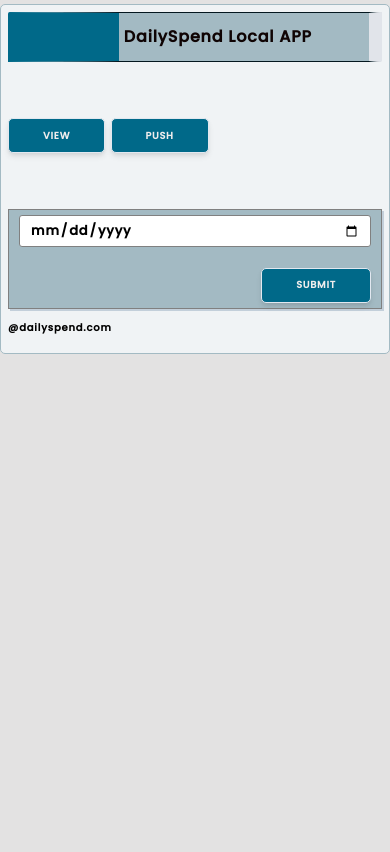
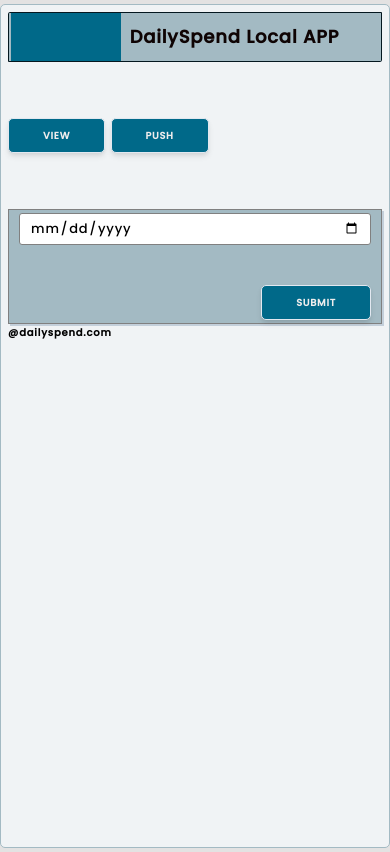
Before and after one commit to arjunaNR-gf/DailySpendLocal, a React (Create React App) app: page / in a window 390 px wide. Built offline with nearby package versions, Linux system fonts and the light colour scheme.

Commit message:
added backed service

```diff
--- a/package.json
+++ b/package.json
@@ -7,6 +7,7 @@
     "@testing-library/jest-dom": "^5.17.0",
     "@testing-library/react": "^13.4.0",
     "@testing-library/user-event": "^13.5.0",
+    "axios": "^1.7.7",
     "mongodb": "^6.9.0",
     "react": "^18.3.1",
     "react-dom": "^18.3.1",
--- a/src/App.css
+++ b/src/App.css
@@ -10,6 +10,7 @@
   letter-spacing: 0.8px;
   box-sizing: border-box;
   line-height: 170%;
+  margin: 0;
 }
 
 body {
@@ -28,7 +29,6 @@
   display: flex;
   flex-direction: column;
   background-color: rgb(240, 243, 245);
-  overflow: hidden;
   position: relative
 }
 
@@ -42,17 +42,36 @@
   border: 1.5px solid #04171f;
   border-radius: 0.125rem 0;
   background-color: #a3bac3;
-  border-left: 8.245rem solid#006989;
-  border-right: 1rem solid #e1e4ea;
+  overflow: hidden;
+  /* border-left: 8.245rem solid#006989;
+  border-right: 1rem solid #e1e4ea; */
 }
 
-.dailyspend--head>h4 {
+.dailyspend--head>div:nth-child(1) {
+  width: 40%;
+  background-color: #006989;
+  height: inherit;
+
+}
+
+.dailyspend--head>div:nth-child(2) {
+
+  width: 60%;
+  background-color: #a3bac3;
+  height: inherit;
+  padding: 0 0.625rem;
+  display: flex;
+  flex-direction: row;
+  align-items: center;
+}
+
+.dailyspend--head>div:nth-child(2)>h4 {
   width: 100%;
   color: rgb(15, 4, 4);
   border-radius: 13px 0;
   font-weight: bolder;
-  font-size: 16px;
-  padding: 0.234rem;
+  font-size: 18px !important;
+
 }
 
 
@@ -81,7 +100,7 @@
   outline: 0;
   font-size: 13px;
   letter-spacing: 0.8px;
-  font-weight: bold;
+
 }
 
 button {
@@ -140,7 +159,6 @@
   background-color: #F5F5F5;
   border: 1px solid #d7cdcd;
   box-shadow: 0 4px 6px -1px rgba(0, 0, 0, 0.1), 0 2px 4px -1px rgba(0, 0, 0, 0.06);
-
   border-radius: 4px 0;
   color: #3B3C3E;
   height: 150px;
@@ -261,11 +279,22 @@
     box-sizing: border-box;
   }
 
+  .dailyspend--main--app{
+    height: 100vh;
+  }
 
   .dailyspend--add--item-block {
     flex-direction: column;
     align-items: flex-end;
-    height: 100px;
+    height: 115px;
+  }
+
+  .dailyspend--head>div:nth-child(1) {
+    width: 30%;
+  }
+
+  .dailyspend--head>div:nth-child(2) {
+    width: 70%;
   }
 
   input {
--- a/src/App.js
+++ b/src/App.js
@@ -1,9 +1,15 @@
-import logo from './logo.svg';
 import './App.css';
 import { useEffect, useState } from 'react';
-import { toBeEmpty } from '@testing-library/jest-dom/dist/matchers';
+import { pushSpendMoney } from './ServiceForBackEnd/Api/DailySpendLocalApi';
+
+
+
 
 function App() {
+
+  useEffect(() => {
+
+  }, [])
 
   const [btnText, setBtnText] = useState('SUBMIT')
   const [inputText, setInputText] = useState('date')
@@ -26,12 +32,49 @@
   { ID: 'ZT', Name: 'ZOMATO' },
   ])
 
+  const [notification, setNotification] = useState({ activeStatus: false, subject: '' })
+
   const [localDB, setLocalDb] = useState([])
 
   const [pushMenu, setPushMenu] = useState('')
 
   useEffect(() => {
   })
+
+  const OnclickSubmit = () => {
+    if (item.Item_Name !== '' && item.Item_Date !== '' && item.Spent_Price !== '') {
+      let desID = SpentOnList.filter((itm) => itm.Name === item.Item_Name)[0].ID
+      const idata = { Amount: parseInt(item.Spent_Price), Date: new Date(item.Item_Date), Description: desID }
+
+
+      pushSpendMoney(idata).then(res => {
+        if (res.data.result === "Saved") {
+          setNotification((prevStatus) => ({
+            ...prevStatus,
+            activeStatus: true,
+            subject: 'Push is Successful!!!!!'
+          }))
+        }
+        else {
+          setNotification((prevStatus) => ({
+            ...prevStatus,
+            activeStatus: true,
+            subject: 'Error!!!'
+          }))
+        }
+      }).catch((err) => {
+        setNotification((prevStatus) => ({
+          ...prevStatus,
+          activeStatus: true,
+          subject: 'service not available'
+        }))
+      })
+    }
+    else {
+      setNotification({ activeStatus: true, subject: 'Please fill all details' })
+    }
+    // setNotification(true)
+  }
 
   const fetch_local_db_data = () => {
     if (JSON.parse(localStorage?.getItem('spenddaily')) != null) {
@@ -113,10 +156,11 @@
     // db[guid_ID] = []
     db['spendByDay'] = db['spendByDay'] ?? []
     db['spendByDay'].push(item)
+    OnclickSubmit();
     //clearing the item  and set for next round][]
     setTimeout(() => {
       Clear_data()
-    }, 10);
+    }, 20);
   }
 
   const Change_Context = (txtPlaceHolder, txtInput, idInput,) => {
@@ -148,7 +192,12 @@
 
     <div className='dailyspend--main--app'>
       <div className='dailyspend--head'>
-        <h4>DailySpend Local  APP</h4>
+        <div>
+
+        </div>
+        <div>
+          <h4>DailySpend Local  APP</h4>
+        </div>
       </div>
 
       <div className='pushMenu'>
@@ -206,6 +255,7 @@
 
       <div className='dailyspend--add--item-block'>
         <input type={inputText} id={inputID} placeholder={inputPlaceHolder}></input>
+
         {dropdown_screen_on() == true ?
           <div className='spendList_display_screen'>
             {
@@ -213,18 +263,16 @@
                 return <tr key={index + 'item'} onClick={() => apply_pay_name(item.ID)}>{item.Name}</tr>
               })
             }
-          </div> : ''}
+
+          </div>
+
+          : ''}
+           <p>{notification.subject}</p>
 
         {push_ready_verification() == true ?
           <button onClick={() => { push_Db() }}>PUSH</button> :
           <button onClick={(e) => { on_submit_item(e) }}>{btnText}</button>}
       </div>
-
-
-
-
-
-
       <p>@dailyspend.com</p>
 
     </div>
--- /dev/null
+++ b/src/ServiceForBackEnd/Api/ApiConfig.js
@@ -0,0 +1,9 @@
+import axios from "axios";
+const ClientApi = axios.create({
+    baseURL: 'https://localhost:7062/',
+    headers: {
+        'Accept': 'application/json',
+        //'Authorization': 'token <your-token-here>
+    }
+});
+export default ClientApi;
--- /dev/null
+++ b/src/ServiceForBackEnd/Api/DailySpendLocalApi.js
@@ -0,0 +1,7 @@
+import ClientApi from "./ApiConfig";
+
+const pushSpendMoney = (data) => {
+    return ClientApi.post('DailSpend', data)
+}
+
+export { pushSpendMoney }
```
Also changed, not shown: 1 other file (tests, documents, lock files or other folders).
